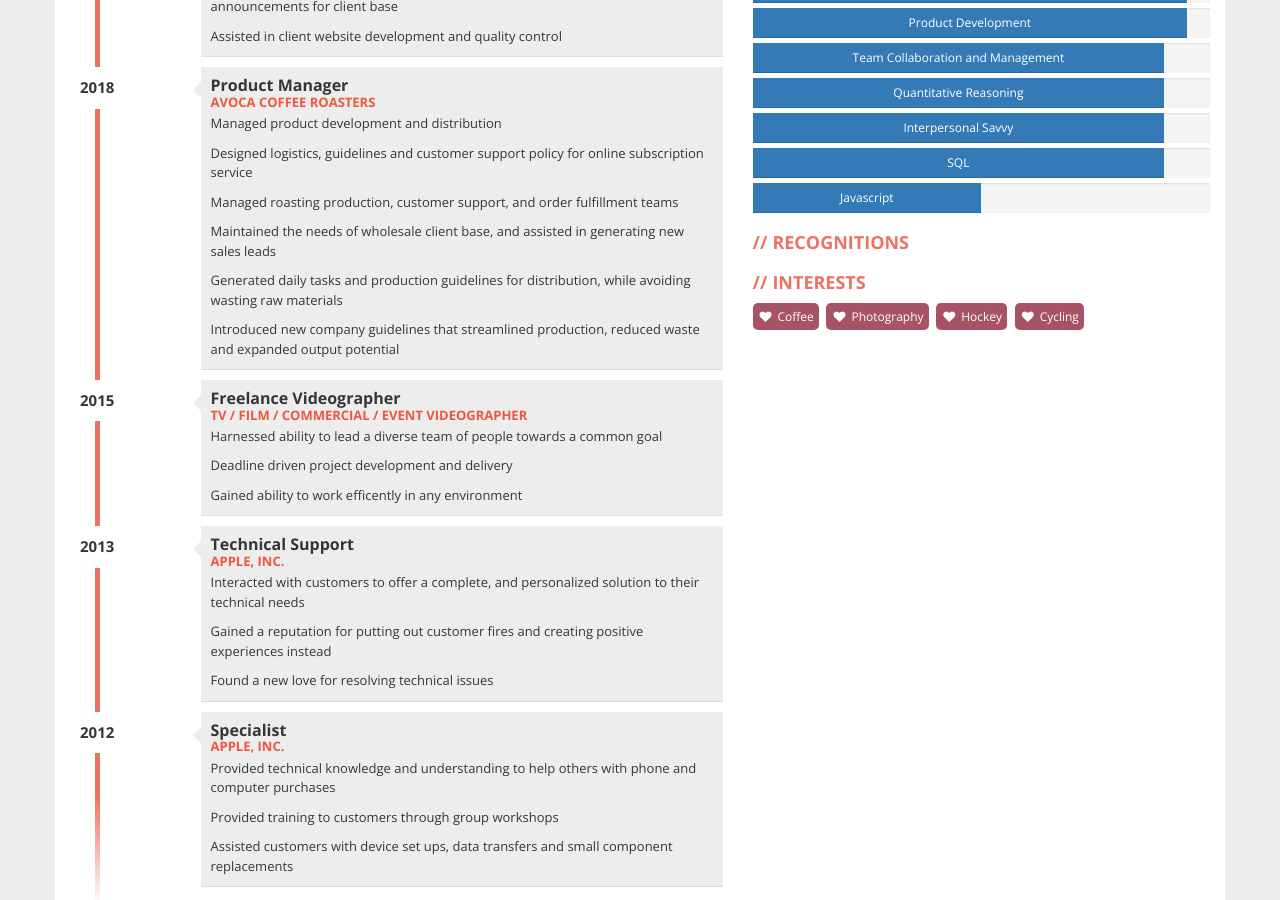
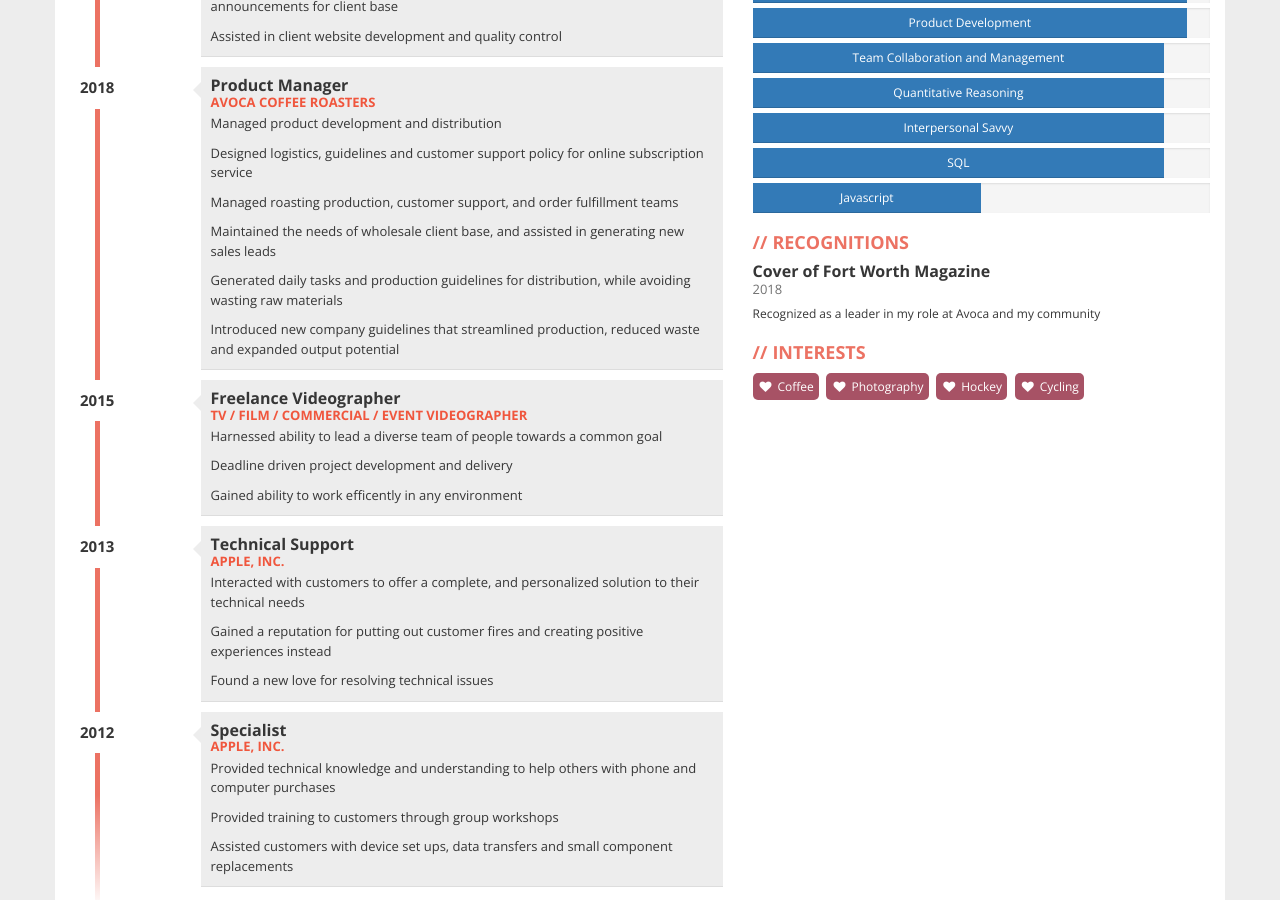
Before and after one commit to Bmbailey/Resume, a Jekyll site: the page built from index.html, in a window 1280 px wide and 900 px high, scrolled down 579 px. Built offline with Jekyll 4.4.1, drawn with Linux system fonts in a browser that asks for light colours; nearby versions of some CDN libraries.

Commit message:
Adding Magazine mention

```diff
--- a/_data/projects.yml
+++ b/_data/projects.yml
@@ -1,3 +1,3 @@
-- date:
-  name:
-  description:
+- date: 2018
+  name: Cover of Fort Worth Magazine
+  description: Recognized as a leader in my role at Avoca and my community
```
